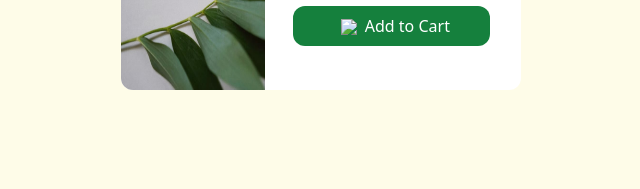
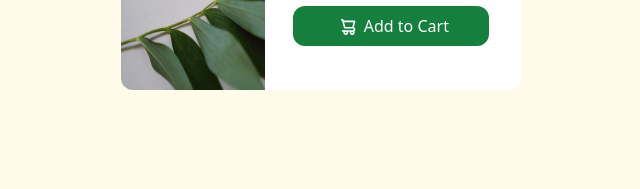
Before and after one commit to abdulmajidlaghari/products-compontent, a plain HTML site: page index.html in a window 1280 px wide. Shown: the part 302-491 px from the top of the page, 319-959 px from the left. Drawn offline with nearby package versions, Linux system fonts and the light colour scheme.

Commit message:
Update index.html

```diff
--- a/index.html
+++ b/index.html
@@ -34,7 +34,7 @@
 
  <del class="text-gray-500 font-bold">  $169.99</del>
 
-<button class="block text-white bg-green-700 py-2 px-10  mt-2 text-center rounded-xl hover:bg-green-800"><img src="./images/icon-cart.svg" class="inline px-2 font-[Fraunces]">Add to Cart</button>
+<button class="block text-white bg-green-700 py-2 px-10  mt-2 text-center rounded-xl hover:bg-green-800"><img src="./icon-cart.svg" class="inline px-2 font-[Fraunces]">Add to Cart</button>
 </div>
 </div>
 
```
